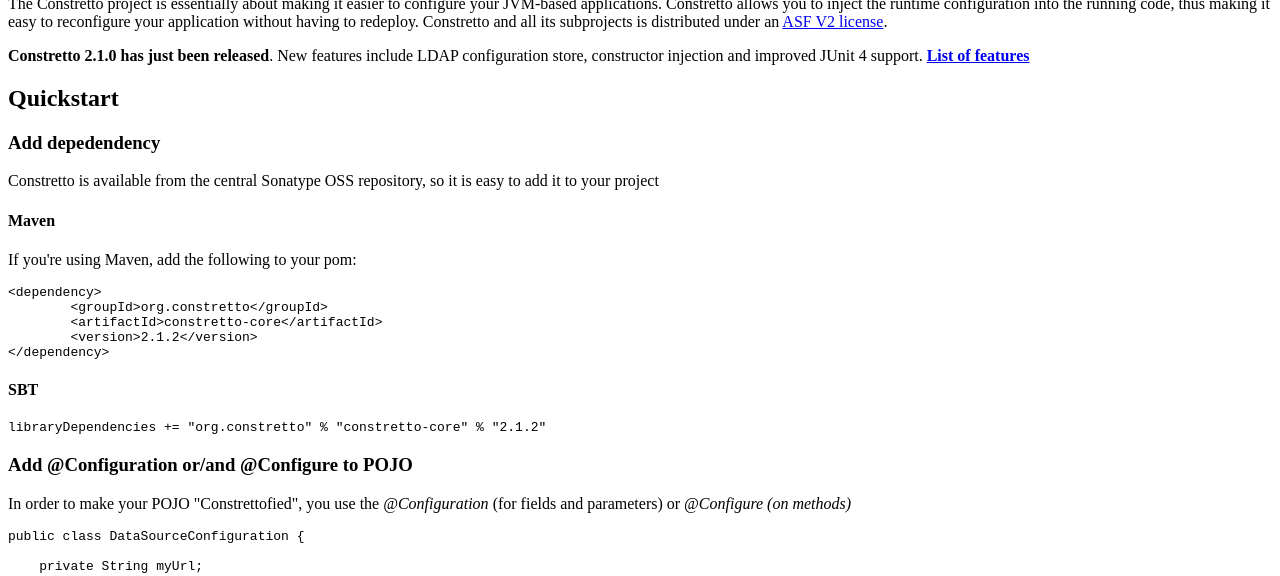
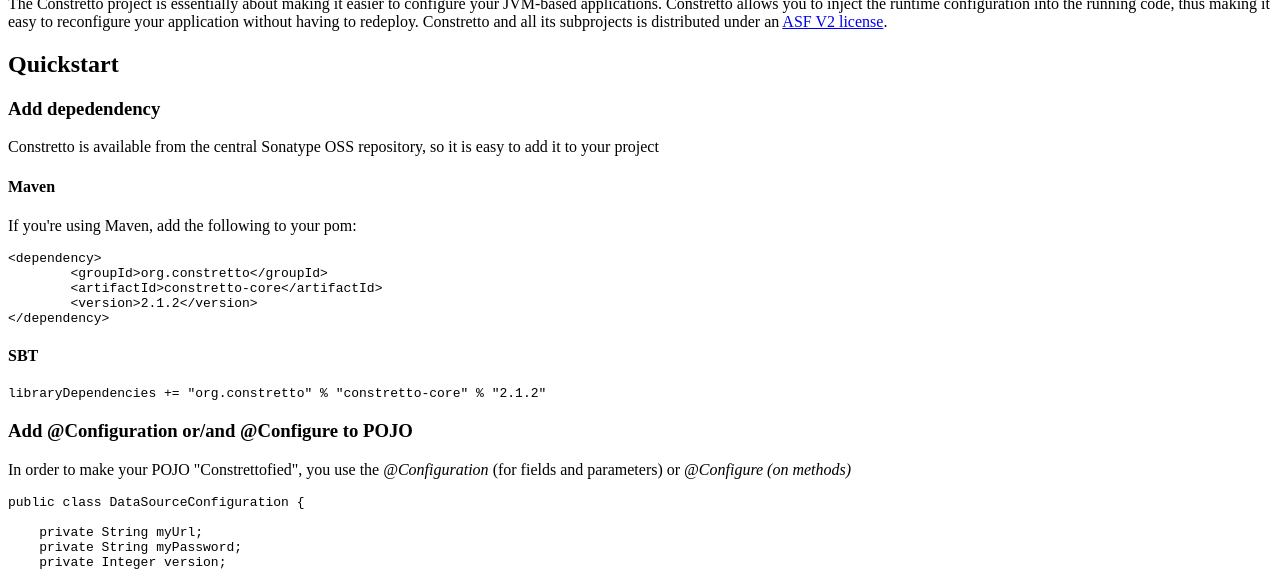
Before and after one commit to constretto/constretto.github.com, a Jekyll site: the page built from index.html, in a window 1280 px wide and 900 px high, cut to the strip 324-900 px from the top of the window. Built offline with Jekyll 4.4.1, drawn with Linux system fonts in a browser that asks for light colours; nearby versions of some CDN libraries; Markdown is read by kramdown in place of the engine named in the settings; a style sheet for code colours, icons or effects is not loaded.

Commit message:
remove 2.1.0 header

```diff
--- a/index.html
+++ b/index.html
@@ -6,10 +6,6 @@
 	The Constretto project is essentially about making it easier to configure your JVM-based applications.
 	Constretto allows you to inject the runtime configuration into the running code, thus making it easy to reconfigure your application without having to redeploy.
 	Constretto and all its subprojects is distributed under an <a href="http://www.apache.org/licenses/LICENSE-2.0">ASF V2 license</a>.
-</p>
-<p class="lead">
-	<strong>Constretto 2.1.0 has just been released</strong>. New features include LDAP configuration store, constructor injection and improved JUnit 4 support.
-	<strong><a href="https://github.com/constretto/constretto-core#whats-new-in-21">List of features</a></strong>
 </p>
 <article id="quickstart">
 	<h2>Quickstart</h2>
```
